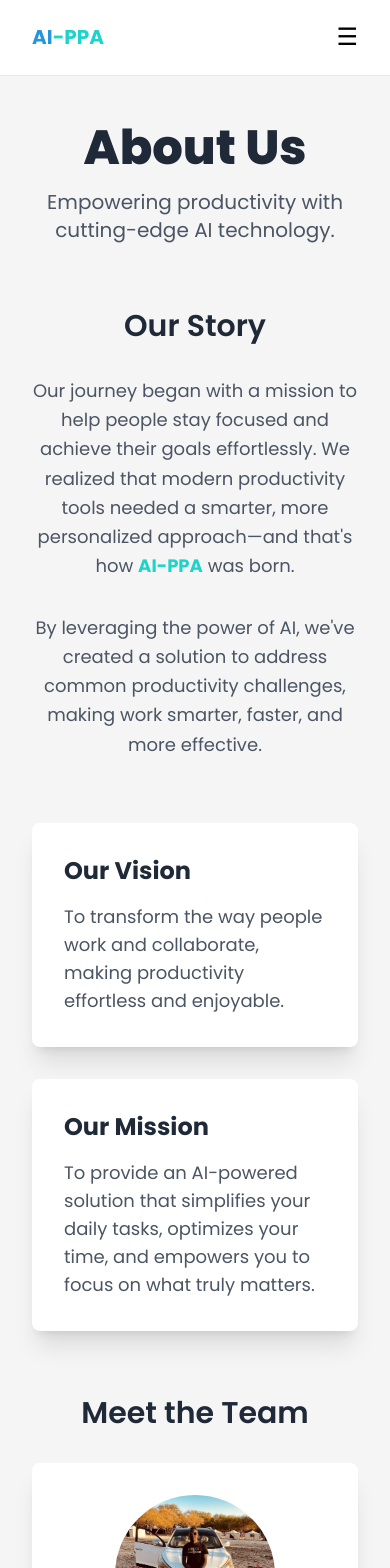
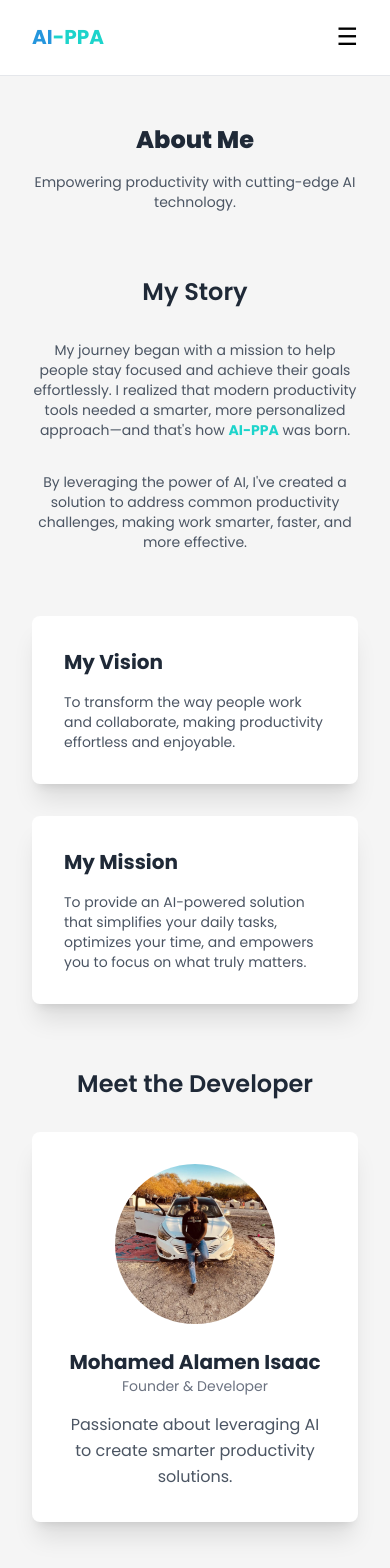
Before and after one commit to Mohamed-SE23/AI-Powered_Productivity_Assistant, a React (Vite) app in the folder client/: page /about in a window 390 px wide. Shown: the top 1568 px of the page. Built offline with nearby package versions, Linux system fonts and the light colour scheme.

Commit message:
about page responsive

```diff
--- a/client/src/layouts/Footer.jsx
+++ b/client/src/layouts/Footer.jsx
@@ -1,5 +1,10 @@
-import React from 'react';
-import { FaFacebookF, FaTwitter, FaLinkedinIn, FaInstagram } from 'react-icons/fa';
+import React from "react";
+import {
+  FaFacebookF,
+  FaTwitter,
+  FaLinkedinIn,
+  FaInstagram,
+} from "react-icons/fa";
 
 const Footer = () => {
   return (
@@ -22,18 +27,13 @@ const Footer = () => {
                 </a>
               </li>
               <li>
-                <a href="#pricing" className="hover:text-gray-200 transition">
-                  Pricing
-                </a>
-              </li>
-              <li>
                 <a href="#blog" className="hover:text-gray-200 transition">
                   Blog
                 </a>
               </li>
               <li>
                 <a href="#contact" className="hover:text-gray-200 transition">
-                  Contact Us
+                  Contact Me
                 </a>
               </li>
             </ul>
@@ -41,7 +41,7 @@ const Footer = () => {
 
           {/* Social Media */}
           <div className="text-center">
-            <h3 className="text-lg font-semibold mb-4">Follow Us</h3>
+            <h3 className="text-lg font-semibold mb-4">Follow Me</h3>
             <div className="flex md:justify-center justify-start gap-6 text-2xl">
               <a
                 href="https://facebook.com"
@@ -82,7 +82,8 @@ const Footer = () => {
         {/* Bottom Section */}
         <div className="mt-8 text-center border-t border-white pt-4">
           <p className="text-sm">
-            &copy; {new Date().getFullYear()} AI-Powered Productivity Assistant. All rights reserved.
+            &copy; {new Date().getFullYear()} AI-Powered Productivity Assistant.
+            All rights reserved.
           </p>
         </div>
       </div>
--- a/client/src/pages/About/About.jsx
+++ b/client/src/pages/About/About.jsx
@@ -17,22 +17,22 @@ const About = () => {
         <div className="container page-container bg-[#f5f5f5] mx-auto px-6 py-12 space-y-16">
             {/* Section Heading */}
             <div className="text-center space-y-4">
-                <h1 className="text-5xl font-extrabold text-gray-800">About Us</h1>
-                <p className="text-xl text-gray-600">
+                <h1 className="text-4xl font-extrabold text-gray-800 md:text-2xl">About Me</h1>
+                <p className="text-xl text-gray-600 md:text-lg sm:text-sm">
                     Empowering productivity with cutting-edge AI technology.
                 </p>
             </div>
 
             {/* Story / Background */}
             <div className="space-y-8 text-center">
-                <h2 className="text-3xl font-semibold text-gray-800">Our Story</h2>
-                <p className="text-lg text-gray-600 leading-relaxed">
-                    Our journey began with a mission to help people stay focused and achieve their goals effortlessly.
-                    We realized that modern productivity tools needed a smarter, more personalized approach—and that's
+                <h2 className="text-3xl font-semibold text-gray-800 md:text-2xl">My Story</h2>
+                <p className="text-lg text-gray-600 leading-relaxed sm:text-sm">
+                    My journey began with a mission to help people stay focused and achieve their goals effortlessly.
+                    I realized that modern productivity tools needed a smarter, more personalized approach—and that's
                     how <span className="font-bold text-[#1DD4CB]">AI-PPA</span> was born.
                 </p>
-                <p className="text-lg text-gray-600 leading-relaxed">
-                    By leveraging the power of AI, we've created a solution to address common productivity challenges,
+                <p className="text-lg text-gray-600 leading-relaxed sm:text-sm">
+                    By leveraging the power of AI, I've created a solution to address common productivity challenges,
                     making work smarter, faster, and more effective.
                 </p>
             </div>
@@ -40,14 +40,14 @@ const About = () => {
             {/* Vision and Mission */}
             <div className="grid grid-cols-2 md:grid-cols-1 gap-8">
                 <div className="p-8 bg-white rounded-lg shadow-xl">
-                    <h3 className="text-2xl font-bold text-gray-800">Our Vision</h3>
-                    <p className="text-lg text-gray-600 mt-4">
+                    <h3 className="text-2xl font-bold text-gray-800 md:text-xl">My Vision</h3>
+                    <p className="text-lg text-gray-600 mt-4 sm:text-sm">
                         To transform the way people work and collaborate, making productivity effortless and enjoyable.
                     </p>
                 </div>
                 <div className="p-8 bg-white rounded-lg shadow-xl">
-                    <h3 className="text-2xl font-bold text-gray-800">Our Mission</h3>
-                    <p className="text-lg text-gray-600 mt-4">
+                    <h3 className="text-2xl font-bold text-gray-800 md:text-xl">My Mission</h3>
+                    <p className="text-lg text-gray-600 mt-4 sm:text-sm">
                         To provide an AI-powered solution that simplifies your daily tasks, optimizes your time, and empowers
                         you to focus on what truly matters.
                     </p>
@@ -56,7 +56,7 @@ const About = () => {
 
             {/* Team Section */}
             <div className="space-y-8">
-                <h2 className="text-3xl font-semibold text-gray-800 text-center">Meet the Team</h2>
+                <h2 className="text-3xl font-semibold text-gray-800 text-center md:text-2xl">Meet the Developer</h2>
                 <div className="flex flex-col items-center">
                     {team.map((member, index) => (
                         <div key={index} className="p-8 bg-white rounded-lg shadow-xl text-center max-w-md">
@@ -75,8 +75,8 @@ const About = () => {
 
             {/* Achievements Section */}
             <div className="space-y-8 bg-[#1DD4CB] py-12 rounded-lg text-white">
-                <h2 className="text-3xl font-semibold text-center">Our Achievements</h2>
-                <p className="text-lg text-center">
+                <h2 className="text-3xl font-semibold text-center px-6 md:text-2xl">Our Achievements</h2>
+                <p className="text-lg text-center px-6">
                     Since starting this project, we've built a tool that improves productivity for countless users.
                 </p>
                 <ul className="grid md:grid-cols-1 grid-cols-3 gap-6 px-6">
@@ -97,13 +97,13 @@ const About = () => {
 
             {/* Contact Section */}
             <div className="space-y-8">
-                <h2 className="text-3xl font-semibold text-gray-800 text-center">Get In Touch</h2>
+                <h2 className="text-3xl font-semibold text-gray-800 text-center md:text-2xl">Get In Touch</h2>
                 <p className="text-lg text-gray-600 text-center max-w-2xl mx-auto">
                     Have questions or want to learn more? Reach out and let's connect.
                 </p>
                 <div className="flex justify-center">
                     <button className="px-6 py-3 bg-[#2596DD] text-white rounded-md hover:bg-[#1DD4CB]">
-                        Contact Us
+                        Contact Me
                     </button>
                 </div>
             </div>
```
